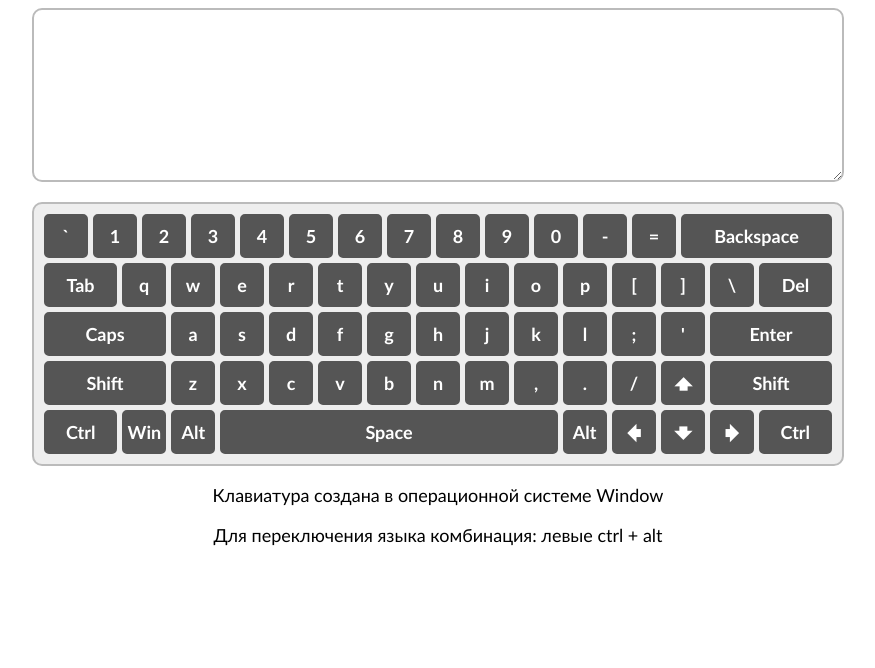
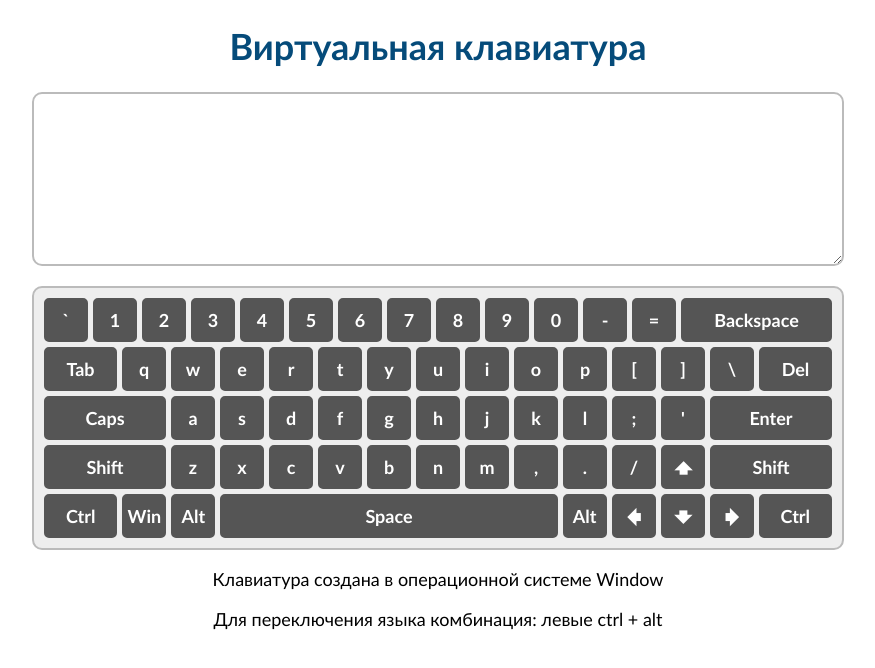
Before and after one commit to MksGdwn/virtual-keyboard, a website with bundled scripts: page index.html in a window 1280 px wide. Shown: the whole page, without its empty margins (202-1077 px from the left). Built offline with nearby package versions, Linux system fonts and the light colour scheme.

Commit message:
feat: add header

```diff
--- a/src/script.js
+++ b/src/script.js
@@ -7,6 +7,8 @@ const keyboardLang = localStorage.getItem('lang') ? localStorage.getItem('lang')
 const body = document.querySelector('body');
 const main = document.createElement('main');
 const wrapper = createElement('div', ['wrapper']);
+const header = createElement('h1', ['header']);
+header.innerText = 'Виртуальная клавиатура';
 const desc = createElement('p', ['desc']);
 desc.innerText = 'Клавиатура создана в операционной системе Window';
 const lang = createElement('p', ['lang']);
@@ -20,6 +22,7 @@ const keyboard = new Keyboard(keyboardLang);
 
 body.append(main);
 main.append(wrapper);
+wrapper.append(header);
 wrapper.append(textarea);
 wrapper.append(keyboard.getKeyboard());
 wrapper.append(desc);
--- a/src/style.css
+++ b/src/style.css
@@ -1,6 +1,13 @@
 .wrapper {
   width: 812px;
   margin: 0 auto;
+}
+
+.header {
+  font-family: 'Gill Sans', 'Gill Sans MT', Calibri, 'Trebuchet MS', sans-serif;
+  font-size: 36px;
+  text-align: center;
+  color: #054b7a;
 }
 
 .textarea {
```
